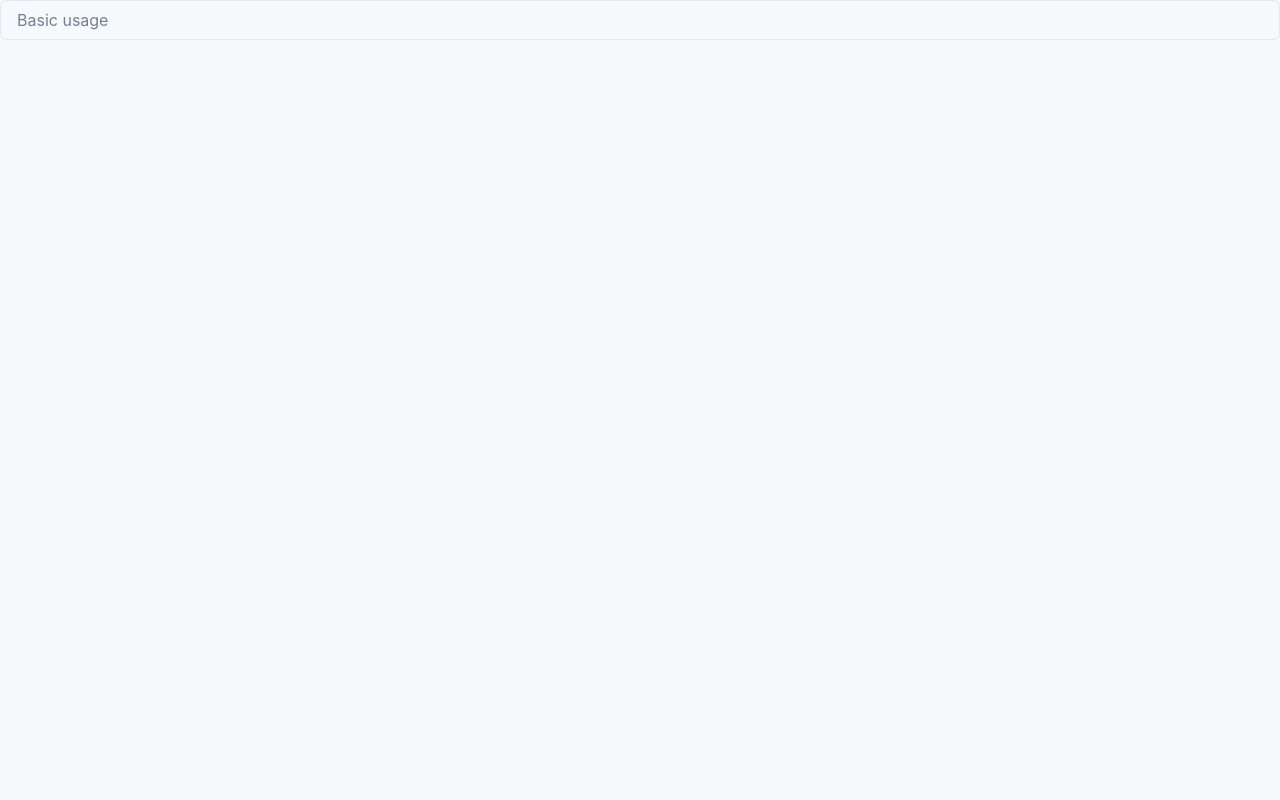
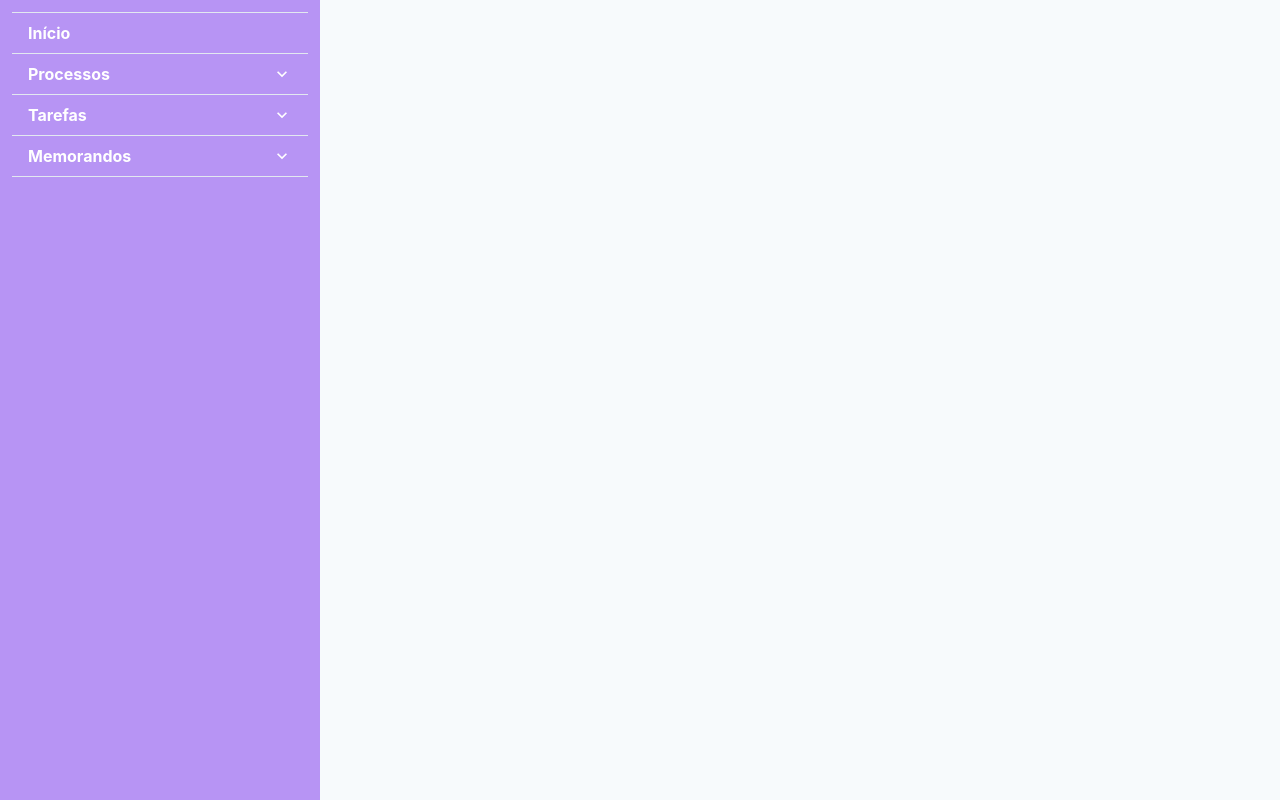
Before and after one commit to leonardopn/juris-calendar-web, a React (Vite) app: page / in a window 1280 px wide. Built offline with nearby package versions, Linux system fonts and the light colour scheme.

Commit message:
feat(Routes): :sparkles: implementa a rota de criação de processos

```diff
--- a/src/pages/App/index.tsx
+++ b/src/pages/App/index.tsx
@@ -1,10 +1,13 @@
-import { Input } from "@chakra-ui/react";
+import { Flex } from "@chakra-ui/react";
+import { Outlet } from "react-router-dom";
+import { NavBar } from "../../components/NavBar";
 
 function App() {
 	return (
-		<div>
-			<Input placeholder="Basic usage" />
-		</div>
+		<Flex>
+			<NavBar />
+			<Outlet />
+		</Flex>
 	);
 }
 
--- a/src/routes/index.tsx
+++ b/src/routes/index.tsx
@@ -1,12 +1,15 @@
 import { BrowserRouter, Route, Routes } from "react-router-dom";
 import App from "../pages/App";
+import { ProcessNew } from "../pages/Process/ProcessNew";
 // import your route components too
 
 export function AppRoutes() {
 	return (
 		<BrowserRouter>
 			<Routes>
-				<Route path="/" element={<App />} />
+				<Route path="/" element={<App />}>
+					<Route path="process/new" element={<ProcessNew />} />
+				</Route>
 			</Routes>
 		</BrowserRouter>
 	);
```
